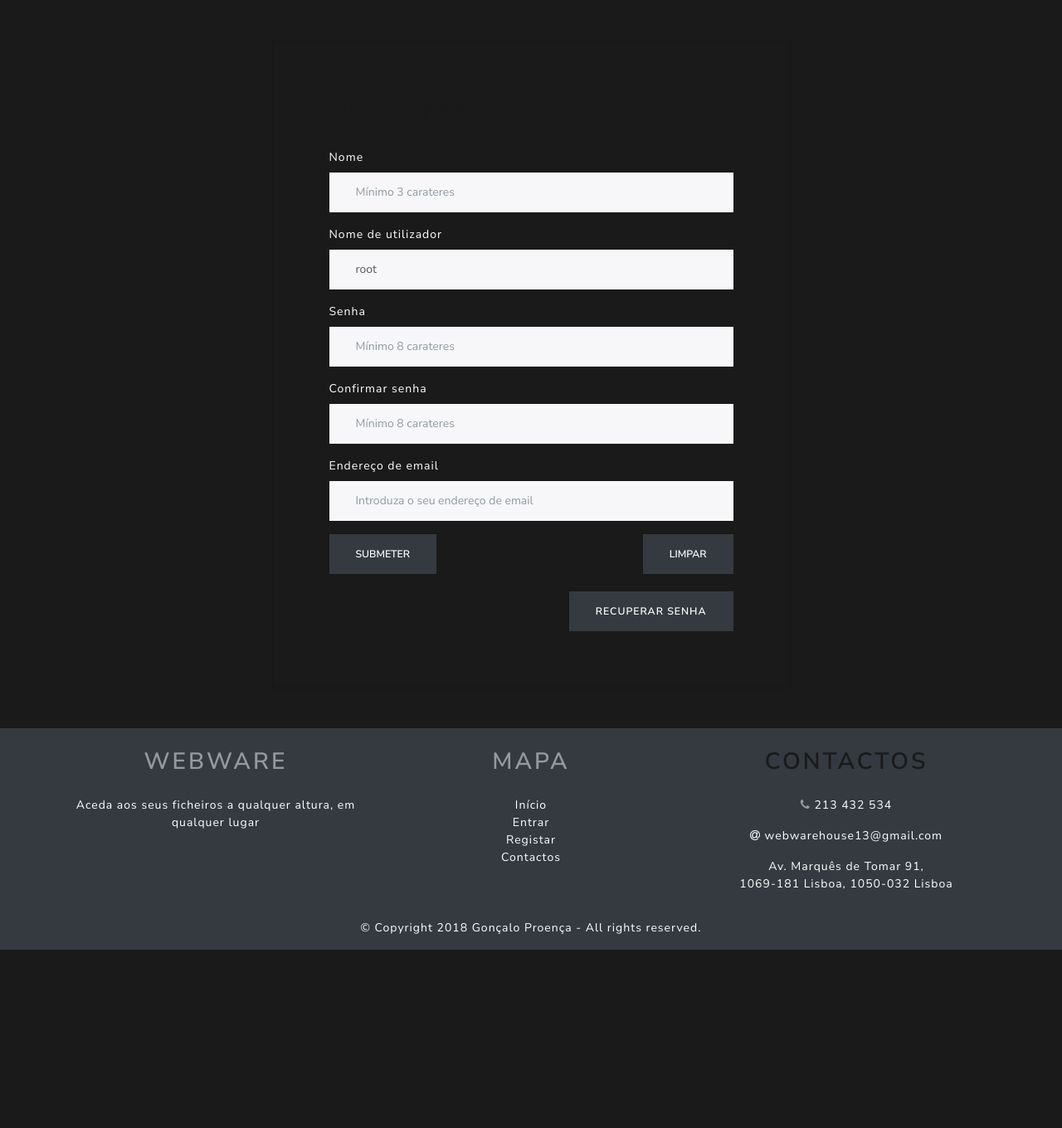
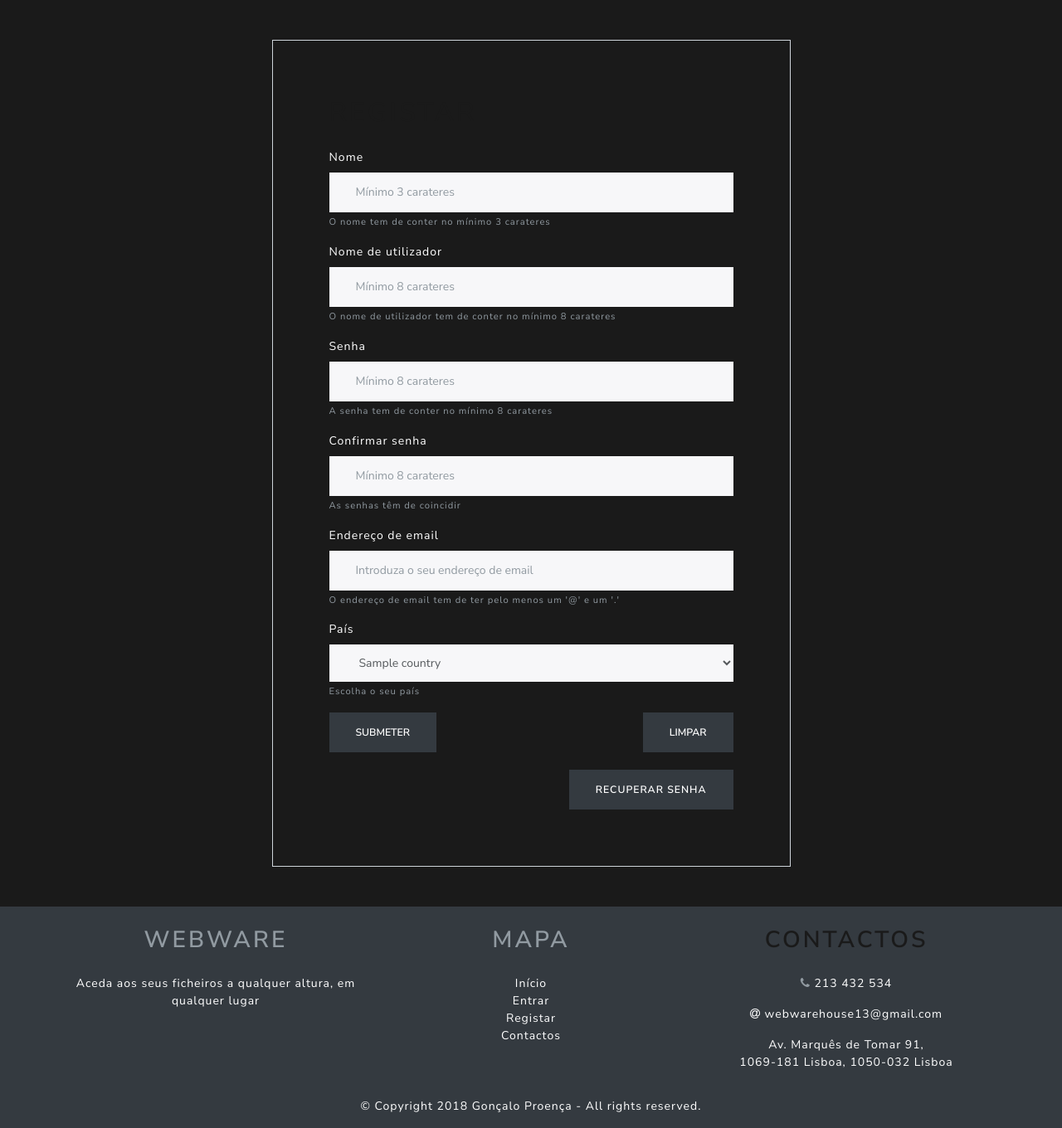
Before and after one commit to gjproenca/phpProject, a PHP site: page /public/sign-up.php in a window 1280 px wide. Shown: the part 96-1456 px from the top of the page at 83% size. Before the commit the page ends 1241 px from the top, so only its background shows below. Run offline with PHP 8.4, Linux system fonts and the light colour scheme; tables that the repository leaves empty or names only in its code hold one stand-in row (values such as "Sample post").

Commit message:
add general UI improvements, add contact UI helpers, add sign-up query with country id, add populated drop down coutries list, add password encryption

```diff
--- a/public/sign-up.php
+++ b/public/sign-up.php
@@ -2,39 +2,58 @@
 include './../inc/masterpage-public/header.php';
 include '../inc/connection.php';
 
+// Populate country list query
+$sqlCountries = "SELECT `FormattedName` FROM `country`";
+@$resultCountries = $conn->query($sqlCountries);
+
+if (!isset($resultCountries)) {
+echo '<div class="alert alert-danger mb-0 rounded-0 text-center" role="alert">
+    Falha ao obter a lista de países, por favor tente mais tarde</div>';
+}
+
 if ($_SERVER["REQUEST_METHOD"] == "POST") {
-    $name = $_POST["inputName"];
-    $username = $_POST["inputUsername"];
-    $password = $_POST["inputPassword"];
-    $confirmPassword = $_POST["inputConfirmPassword"];
-    $email = $_POST["inputEmail"];
+    $postName = $_POST["inputName"];
+    $postUsername = $_POST["inputUsername"];
+    $postPassword = $_POST["inputPassword"];
+    $postConfirmPassword = $_POST["inputConfirmPassword"];
+    $postEmail = $_POST["inputEmail"];
+    $postCountry = $_POST["dropdownListCountries"];
+
+    $hashPassword = hash('sha512',$password);
 
     if ($conn->connect_error) {
         echo '<div class="alert alert-danger mb-0 rounded-0 text-center" role="alert">
-            Falha na ligação à base de dados, por favor tente mais tarde.</div>';
+            Falha na ligação à base de dados, por favor tente mais tarde</div>';
     } else {
-        if ($password !== $confirmPassword) {
+        if ($postPassword !== $postConfirmPassword) {
             echo '<div class="alert alert-danger mb-0 rounded-0 text-center" role="alert">
-            Os campos senha não coincidem.</div>';
+            Os campos senha não coincidem</div>';
         } else {
-            //SQL query statement TODO: querys
-            $sql = "INSERT INTO `user` (`Name`,`Email`,`Subject`,`Message`)
-                        VALUES ('$name','$subject','$email','$message')";
+            // Get country id
+            $sqlCountryId = "SELECT `CountryId` FROM `country` WHERE `FormattedName` LIKE '$postCountry'";
+            @$queryCountryId = $conn->query($sqlCountryId);
 
-            //SQL database query
-            if ($conn->query($sql) === true) {
+            $resultCountryIdTemp = $queryCountryId->fetch_assoc();
+            $resultCountryId = $resultCountryIdTemp['CountryId'];
+
+            // Regiter query
+            // TODO: add check existing for email
+            $sqlRegisto = "INSERT INTO `user` (`CountryId`,`Name`,`Username`,`Password`,`Email`)
+                        VALUES ('$resultCountryId','$postName','$postUsername','$hashPassword','$postEmail')";
+
+            if ($conn->query($sqlRegisto) === true) {
                 // TODO: add fade out or slide up aniamtion with jquery
                 echo '<div class="alert alert-success mb-0 rounded-0 text-center" role="alert">
-                            Registo efetuado com sucesso.</div>';
+                            Registo efetuado com sucesso</div>';
             } else {
                 echo '<div class="alert alert-danger mb-0 rounded-0 text-center" role="alert">
-                            Falha ao enviar a mensagem!</div>';
-                //echo "Error: " . $sql . "<br>" . $conn->error; //to check query error
+                            Falha ao Registar</div>';
+                // echo "Error: " . $sql . "<br>" . $conn->error; //to check query error
             }
         }
+    }
 
-        $conn->close();
-    }
+    $conn->close();
 }
 ?>
 
@@ -42,46 +61,65 @@
     <div class="row">
         <div class="col-md-3"></div>
         <div class="col-md-6">
-            <div class="card text-white p-5 bg-primary">
+            <div class="p-5 card text-white bg-primary border-secondary">
+
+                <!-- Form -->
                 <div class="card-body">
                     <h1 class="mb-4">Registar</h1>
                     <form method="POST" action="" onSubmit="return validate();">
                         <div class="form-group">
                             <label>Nome</label>
-                            <input class="form-control" id="inputName" name="inputName" placeholder="Mínimo 3 carateres" type="text"
-                            pattern="^[A-Za-zÀ-Úà-ú]{2,}[A-Za-zÀ-Úà-ú\s]*[A-Za-zÀ-Úà-ú]$" value="<?php if (isset($name)) {
-    echo $name;
-}
-?>" required></input>
+                            <input class="form-control" id="inputName" name="inputName" placeholder="Mínimo 3 carateres" type="text" pattern="^[A-Za-zÀ-Úà-ú]{2,}[A-Za-zÀ-Úà-ú\s]*[A-Za-zÀ-Úà-ú]$"
+                                value="<?php if (isset($postName)) {echo $postName;}?>" required>
+                            <small class="form-text text-muted">
+                                O nome tem de conter no mínimo 3 carateres
+                            </small>
                         </div>
                         <div class="form-group">
                             <label>Nome de utilizador</label>
-                            <input class="form-control" id="inputUsername" name="inputUsername" placeholder="Mínimo 8 carateres" type="text"
-                            pattern="^\w{8,}$" value="<?php if (isset($username)) {
-    echo $username;
-}
-?>" required></input>
+                            <input class="form-control" id="inputUsername" name="inputUsername" placeholder="Mínimo 8 carateres" type="text" pattern="^\w{8,}$"
+                                value="<?php if (isset($postUsername)) {echo $postUsername;}?>" required>
+                            <small class="form-text text-muted">
+                                O nome de utilizador tem de conter no mínimo 8 carateres
+                            </small>
                         </div>
                         <div class="form-group">
                             <label>Senha</label>
-                            <input class="form-control" id="inputPassword" name="inputPassword" placeholder="Mínimo 8 carateres" type="password"
-                            pattern="^[^\s].{6,}[^\s]$" value="<?php if (isset($password)) {
-    echo $password;
-}
-?>" required></input>
+                            <input class="form-control" id="inputPassword" name="inputPassword" placeholder="Mínimo 8 carateres" type="password" pattern="^[^\s].{6,}[^\s]$"
+                                value="<?php if (isset($password)) {echo $password;}?>" required>
+                            <small class="form-text text-muted">
+                                A senha tem de conter no mínimo 8 carateres
+                            </small>
                         </div>
                         <div class="form-group">
                             <label>Confirmar senha</label>
                             <input class="form-control" id="inputConfirmPassword" name="inputConfirmPassword" placeholder="Mínimo 8 carateres" type="password"
-                            pattern="^[^\s].{6,}[^\s]$" required></input>
+                                pattern="^[^\s].{6,}[^\s]$" required>
+                            <small class="form-text text-muted">
+                                As senhas têm de coincidir
+                            </small>
                         </div>
                         <div class="form-group">
                             <label>Endereço de email</label>
                             <input class="form-control" id="inputEmail" name="inputEmail" placeholder="Introduza o seu endereço de email" type="email"
-                                pattern="\w+([-+.']\w+)*@\w+([-.]\w+)*\.\w+([-.]\w+)*" value="<?php if (isset($email)) {
-    echo $email;
-}
-?>" required></input>
+                                pattern="\w+([-+.']\w+)*@\w+([-.]\w+)*\.\w+([-.]\w+)*" value="<?php if (isset($postEmail)) {echo $postEmail;}?>" required>
+                            <small class="form-text text-muted">
+                                O endereço de email tem de ter pelo menos um '@' e um '.'
+                            </small>
+                        </div>
+                        <div class="form-group">
+                            <label for="dropdownListCountries">País</label>
+                            <select class="form-control" id="dropdownListCountries" name="dropdownListCountries" required>
+
+                                <!-- Populate dropdownlist with countries -->
+                                <?php while ($postCountry = $resultCountries->fetch_assoc()): ?>
+                                    <option><?php echo $postCountry['FormattedName']; ?></option>
+                                <?php endwhile; ?>
+
+                            </select>
+                            <small class="form-text text-muted">
+                                Escolha o seu país
+                            </small>
                         </div>
                         <button class="btn btn-dark text-white" id="submit" name="submit" type="submit">Submeter</button>
                         <input class="btn btn-dark text-white float-sm-right" name="reset" id="reset" type="reset" value="Limpar" />
```
Also changed, not shown: public/contacts.php (+22 -9 lines).
